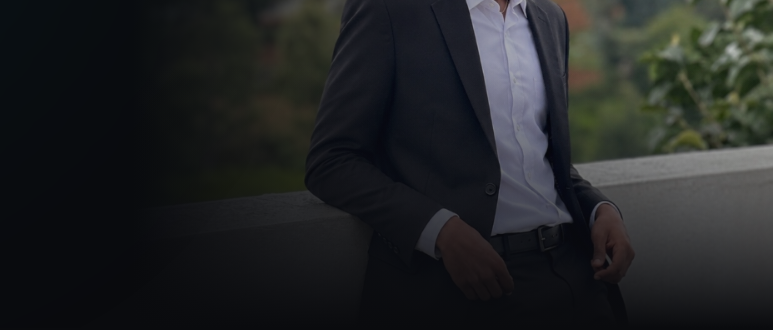
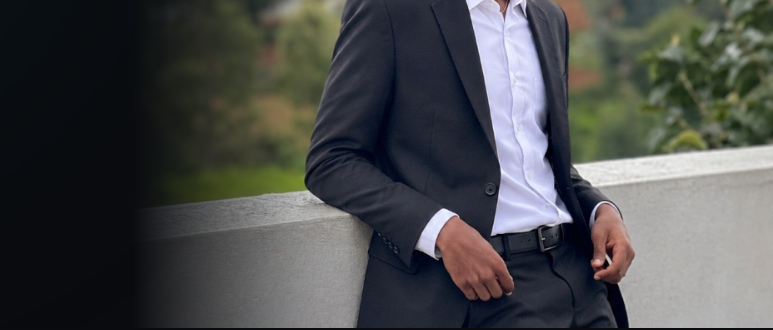
Before and after one commit to Rithikbalan12/portfolio, a plain HTML site: page index.html in a window 1280 px wide. Shown: the part 472-802 px from the top of the page, 507-1280 px from the left. Drawn offline with nearby package versions, Linux system fonts and the light colour scheme.

Commit message:
Remove image overlays for 100% clarity

```diff
--- a/index.html
+++ b/index.html
@@ -192,9 +192,8 @@
     <!-- Right side image with gradient fade -->
     <div class="absolute inset-y-0 right-0 w-full md:w-1/2 z-0 h-full">
         <img src="profile.jpg" alt="Rithik B" class="w-full h-full object-cover object-center">
-        <!-- Softer Gradient overlay so the image is clearer -->
-        <div class="absolute inset-0 bg-gradient-to-r from-dark via-dark/40 to-transparent"></div>
-        <div class="absolute inset-x-0 bottom-0 h-1/3 bg-gradient-to-t from-dark to-transparent"></div>
+        <!-- Only a fade on the very left edge to blend with the dark background -->
+        <div class="absolute inset-y-0 left-0 w-1/3 bg-gradient-to-r from-dark to-transparent"></div>
     </div>
 
     <!-- Ambient blob -->
```
